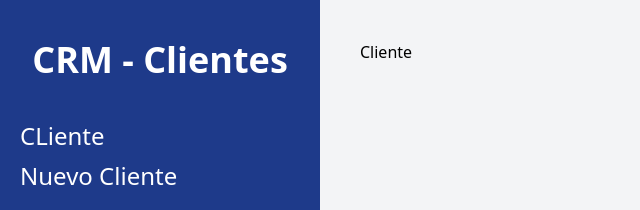
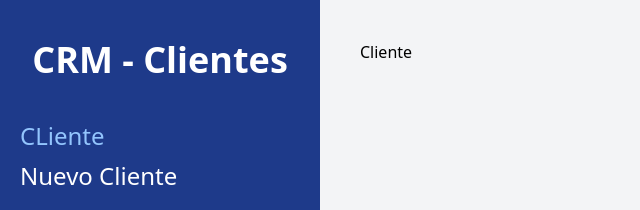
Before and after one commit to dev-geampiere/crm-react, a React (Vite) app: page / in a window 1280 px wide. Shown: the top 210 px of the page, without its empty margins (0-640 px from the left). Built offline with nearby package versions, Linux system fonts and the light colour scheme.

Commit message:
Resaltar la pagina actual

```diff
--- a/src/components/Layout.jsx
+++ b/src/components/Layout.jsx
@@ -1,16 +1,18 @@
-import { Outlet, Link } from 'react-router-dom'
+import { Outlet, Link, useLocation } from 'react-router-dom'
 
 const Layout = () => {
+  const location = useLocation()
   return (
     <div className='md:flex md:min-h-screen'>
       <aside className='md:w-1/4 bg-blue-900 px-5 py-10'>
         <h2 className='text-4xl font-black text-center text-white'>CRM - Clientes</h2>
 
         <nav className='mt-10'>
-            <Link className='mt-2 hover:text-blue-300 text-2xl text-white block' to='/'>CLiente</Link>
-            <Link className='mt-2 hover:text-blue-300 text-2xl text-white block' to='/clientes/nuevo'>Nuevo Cliente</Link>
+            <Link className={ `${location.pathname === '/' ? 'text-blue-300' : 'text-white'} text-2xl block mt-2 hover:text-blue-300` } to='/'>CLiente</Link>
+            <Link className={ `${location.pathname === '/clientes/nuevo' ? 'text-blue-300' : 'text-white'} text-2xl block mt-2 hover:text-blue-300` } to='/clientes/nuevo'>Nuevo Cliente</Link>
         </nav>
       </aside>
+
       <main className='md:w-3/4 p-10 md:h-screen overflow-scroll'>
         <Outlet />
       </main>
```
